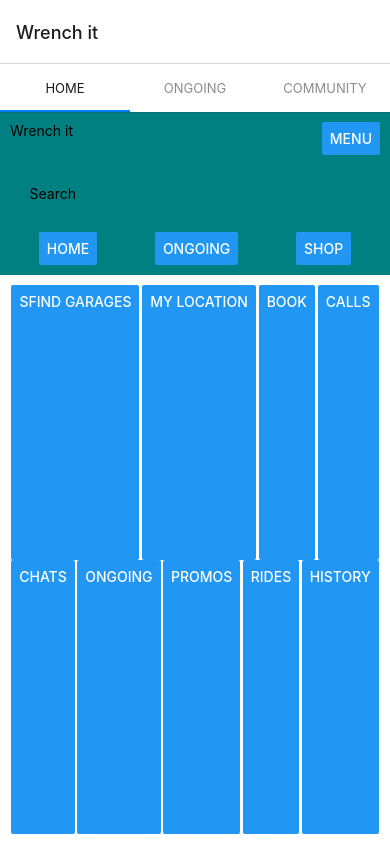
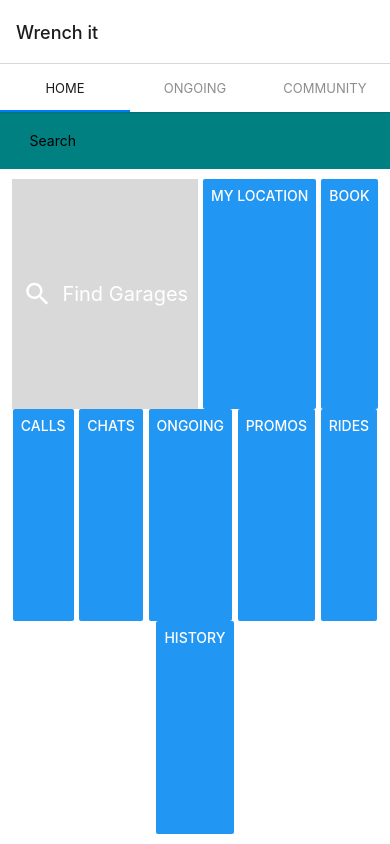
Before and after one commit to JayashanS/wrench-it-app, a React Native app in the folder mobile/: screen /Home in a window 390 px wide. Built offline with nearby package versions, Linux system fonts and the light colour scheme.

Commit message:
Update Home.js

```diff
--- a/mobile/screens/Common/Home.js
+++ b/mobile/screens/Common/Home.js
@@ -1,22 +1,20 @@
 import React from "react";
 import { StyleSheet } from "react-native";
 import { View, Text, TextInput, Button } from 'react-native';
+import Icon from 'react-native-vector-icons/MaterialIcons';
 
 const HomeScreen = () => {
   return (
     <View style={homestyles.homeApp}>
-      <View style={homestyles.header}>
-        <Text>Wrench it</Text>
-        <Button title="Menu" onPress={() => {}} />
+      <TextInput style={homestyles.searchBar} placeholder="Search" />
+      <View style={homestyles.mainContent}>
+      <View style={{ flexDirection: 'row', alignItems: 'center', backgroundColor: '#D9D9D9', padding: 10}}>
+        {/* Icon */}
+        <Icon name="search" size={30} color="white" style={{ marginRight: 10 }} />
+
+        {/* Text or other content */}
+        <Text style={{ color: 'white', fontSize: 20 }}>Find Garages</Text>
       </View>
-      <TextInput style={homestyles.searchBar} placeholder="Search" />
-      <View style={homestyles.navTabs}>
-        <Button title="Home" onPress={() => {}} />
-        <Button title="Ongoing" onPress={() => {}} />
-        <Button title="Shop" onPress={() => {}} />
-      </View>
-      <View style={homestyles.mainContent}>
-        <Button title="SFind Garages" onPress={() => {}} />
         <Button title="My Location" onPress={() => {}} />
         <Button title="Book" onPress={() => {}} />
         <Button title="Calls" onPress={() => {}} />
```
